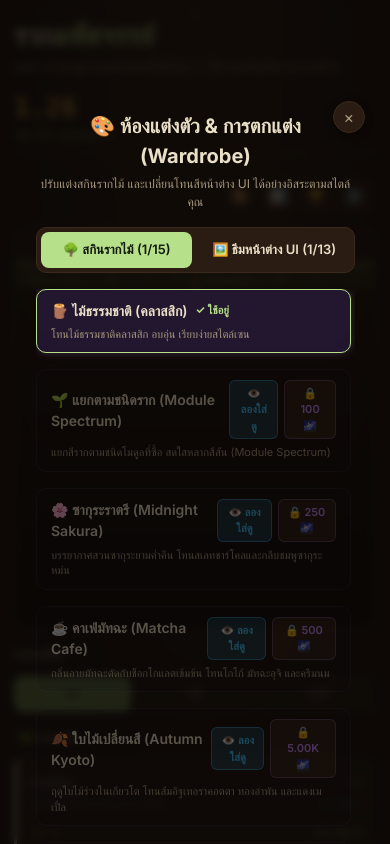
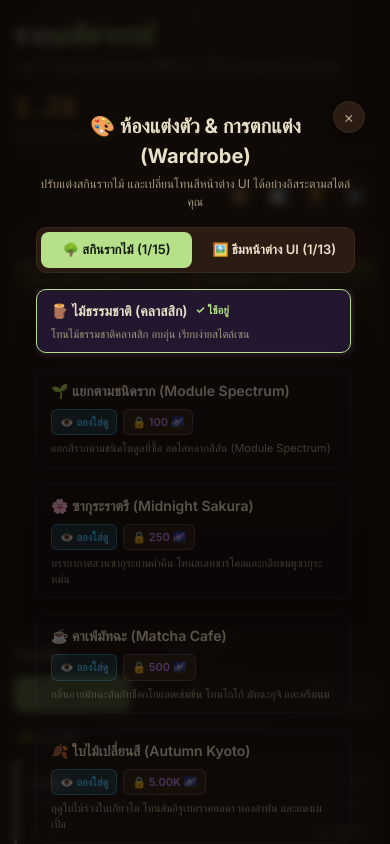
Before and after one commit to napapat-toy/root-idle, a Next.js app: page / in a window 390 px wide. Both pictures are taken after a click on the button "ห้องแต่งตัว: เลือกสกินรากไม้ & ธีมหน้าต่าง UI". Shown: the top 844 px of the page. Built offline with nearby package versions, Linux system fonts and the light colour scheme.

Commit message:
fix(wardrobe): enhance responsive flex-wrapping for mobile card buttons and titles

```diff
--- a/src/components/modals/WardrobeModal.tsx
+++ b/src/components/modals/WardrobeModal.tsx
@@ -285,8 +285,8 @@ export const WardrobeModal: React.FC<WardrobeModalProps> = ({
                         boxShadow: isPreviewing ? '0 0 10px rgba(56, 189, 248, 0.3)' : undefined,
                       }}
                     >
-                      <div className="p-top" style={{ marginBottom: 0 }}>
-                        <div style={{ display: 'flex', alignItems: 'center', gap: '8px' }}>
+                      <div className="p-top" style={{ marginBottom: 0, flexWrap: 'wrap', gap: '8px' }}>
+                        <div style={{ display: 'flex', alignItems: 'center', gap: '8px', flexWrap: 'wrap' }}>
                           <span style={{ fontWeight: 600, fontSize: '14px' }}>{name}</span>
                           {active && (
                             <span style={{ fontSize: '11px', color: 'var(--accent-glow)', fontWeight: 700 }}>
@@ -415,8 +415,8 @@ export const WardrobeModal: React.FC<WardrobeModalProps> = ({
                         boxShadow: isPreviewing ? '0 0 10px rgba(56, 189, 248, 0.3)' : undefined,
                       }}
                     >
-                      <div className="p-top" style={{ marginBottom: 0 }}>
-                        <div style={{ display: 'flex', alignItems: 'center', gap: '8px' }}>
+                      <div className="p-top" style={{ marginBottom: 0, flexWrap: 'wrap', gap: '8px' }}>
+                        <div style={{ display: 'flex', alignItems: 'center', gap: '8px', flexWrap: 'wrap' }}>
                           <span style={{ fontWeight: 600, fontSize: '14px' }}>{name}</span>
                           {active && (
                             <span style={{ fontSize: '11px', color: 'var(--accent-glow)', fontWeight: 700 }}>
```
